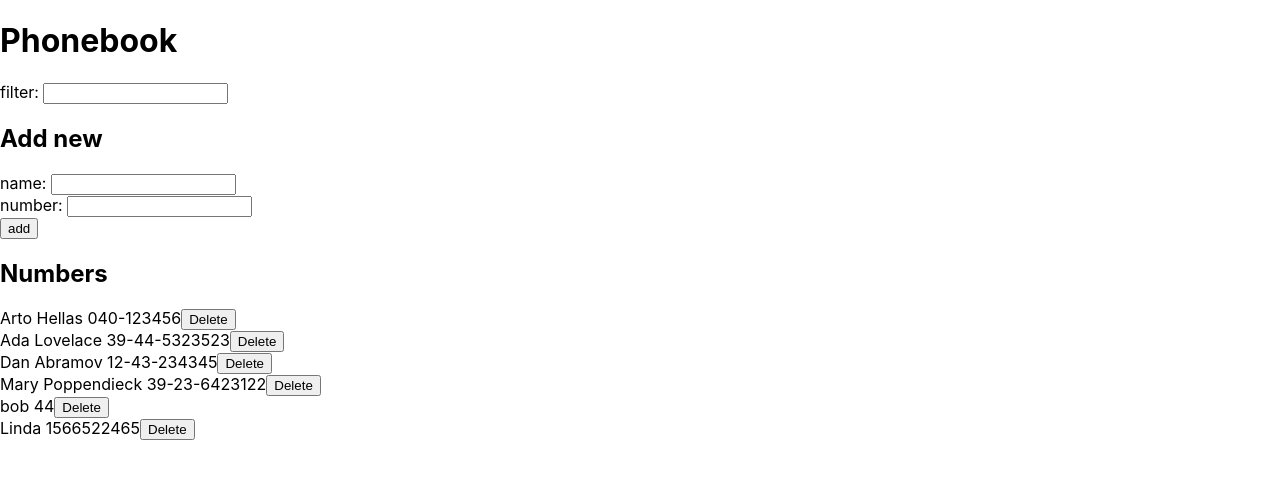
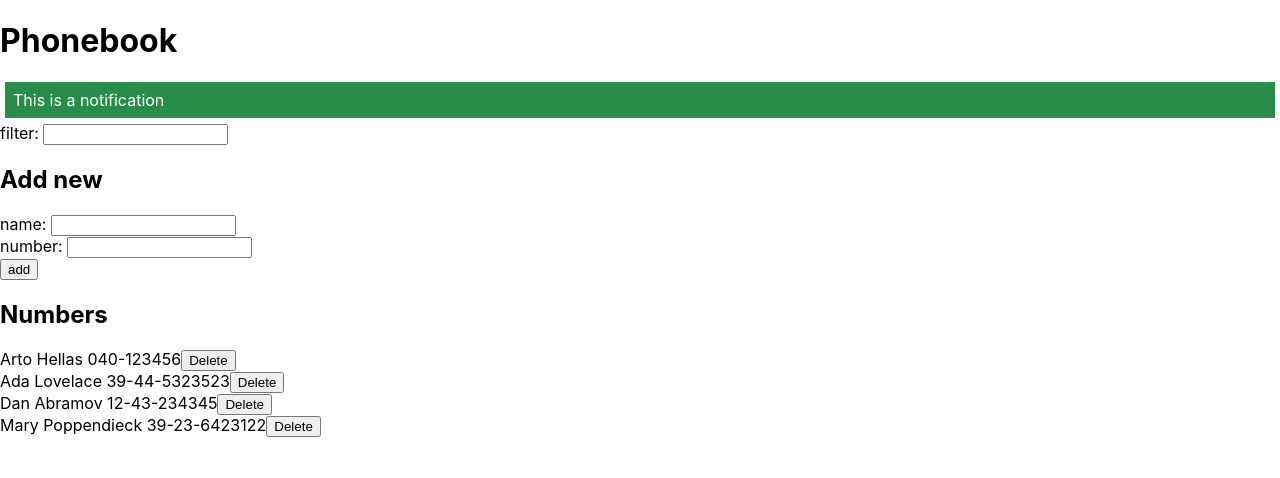
Before and after one commit to spezzers/fullstackopen2020, a React (Create React App) app in the folder part2/phonebook/: page / in a window 1280 px wide. Shown: the top 478 px of the page. Built offline with nearby package versions, Linux system fonts and the light colour scheme; data requests are answered from the project's data file.

Commit message:
2.19 done

```diff
--- a/part2/phonebook/db.json
+++ b/part2/phonebook/db.json
@@ -19,16 +19,6 @@
       "name": "Mary Poppendieck",
       "number": "39-23-6423122",
       "id": 4
-    },
-    {
-      "name": "bob",
-      "number": "44",
-      "id": 5
-    },
-    {
-      "name": "Linda",
-      "number": "1566522465",
-      "id": 6
     }
   ]
 }
--- a/part2/phonebook/src/App.jsx
+++ b/part2/phonebook/src/App.jsx
@@ -3,12 +3,15 @@ import Form from './components/Form.jsx'
 import Filter from './components/Filter.jsx'
 import Persons from './components/Persons.jsx'
 import contactService from './services/contacts.js'
+import Notification from './components/Notification'
+import './index.css'
 
 const App = () => {
 	const [persons, setPersons] = useState([])
 	const [newName, setNewName] = useState('')
 	const [newNumber, setNewNumber] = useState('')
 	const [filter, setFilter] = useState('')
+	const [message, setMessage] = useState({type: 'success', content:'This is a notification'})
 
 	useEffect(() => {
 		contactService.getAll().then(initial => {
@@ -35,13 +38,15 @@ const App = () => {
 			if (window.confirm(`'${newName}' is already in the phonebook, update number?`)) {
 				const updatedContact = { ...chosenOne, number: newNumber }
 				contactService.update(chosenOne.id, updatedContact).then(res => {
-          setPersons(persons.map(p => (p.id !== chosenOne.id ? p : res)))
-          clearForm()
+					setPersons(persons.map(p => (p.id !== chosenOne.id ? p : res)))
+					showMessage('success', `Updated ${res.name}`)
+					clearForm()
 				})
 			}
 		} else {
 			contactService.add({ name: newName, number: newNumber }).then(res => {
 				setPersons(persons.concat(res))
+				showMessage('success', `Added ${res.name}`)
 				clearForm()
 			})
 		}
@@ -54,13 +59,23 @@ const App = () => {
 		if (window.confirm(`Do you really want to delete ${deleteMe.name}`)) {
 			contactService
 				.remove(id)
-				.then(setPersons(persons.filter(p => p.id !== id)))
+				.then(() => {
+					setPersons(persons.filter(p => p.id !== id))
+					showMessage('notify', `Deleted ${deleteMe.name}`)
+				})
 		}
+	}
+
+	const showMessage = (type, message, duration) => {
+		const showTime = duration || 4000
+		setMessage({type: type, content: message})
+		setTimeout(() => setMessage({type:'', content: ''}), showTime)
 	}
 
 	return (
 		<div>
 			<h1>Phonebook</h1>
+			<Notification type={message.type} content={message.content}/>
 			<Filter value={filter} onChange={handleFilterInput} />
 			<Form
 				nameValue={newName}
--- /dev/null
+++ b/part2/phonebook/src/components/Notification.jsx
@@ -0,0 +1,15 @@
+import React from 'react'
+
+
+const Notification = ({type, content}) => {
+    if( content === null) {
+        return null
+    }
+    return(
+        <div className={type}>
+            {content}
+        </div>
+    )
+}
+
+export default Notification
--- a/part2/phonebook/src/index.css
+++ b/part2/phonebook/src/index.css
@@ -11,3 +11,24 @@ code {
   font-family: source-code-pro, Menlo, Monaco, Consolas, 'Courier New',
     monospace;
 }
+
+.notify, .error, .success {
+  padding: 8px;
+  margin: 5px;
+}
+
+
+.notify {
+  color: white;
+  background-color: rgb(54, 110, 189);
+}
+.error {
+  color: white;
+  background-color: rgb(184, 44, 34);
+
+}
+.success {
+  color: white;
+  background-color: rgb(41, 141, 74);
+
+}
```
